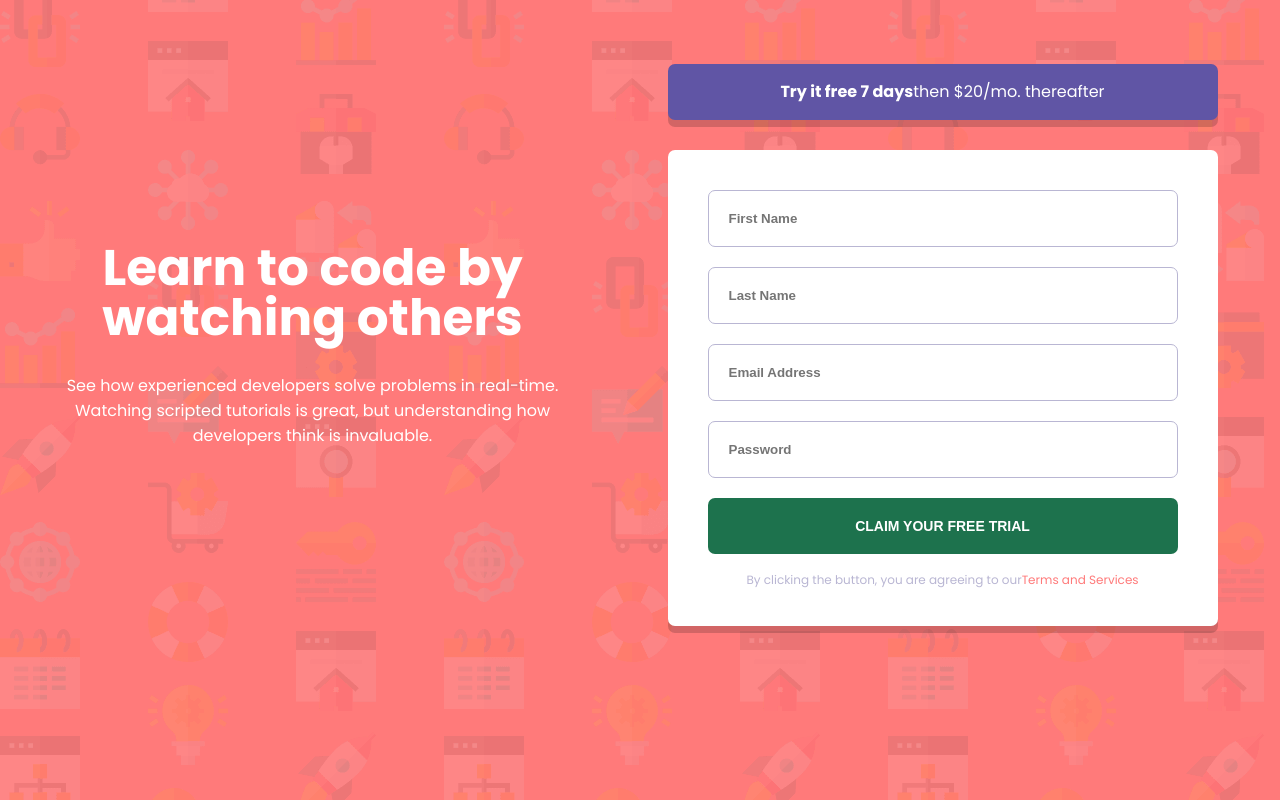
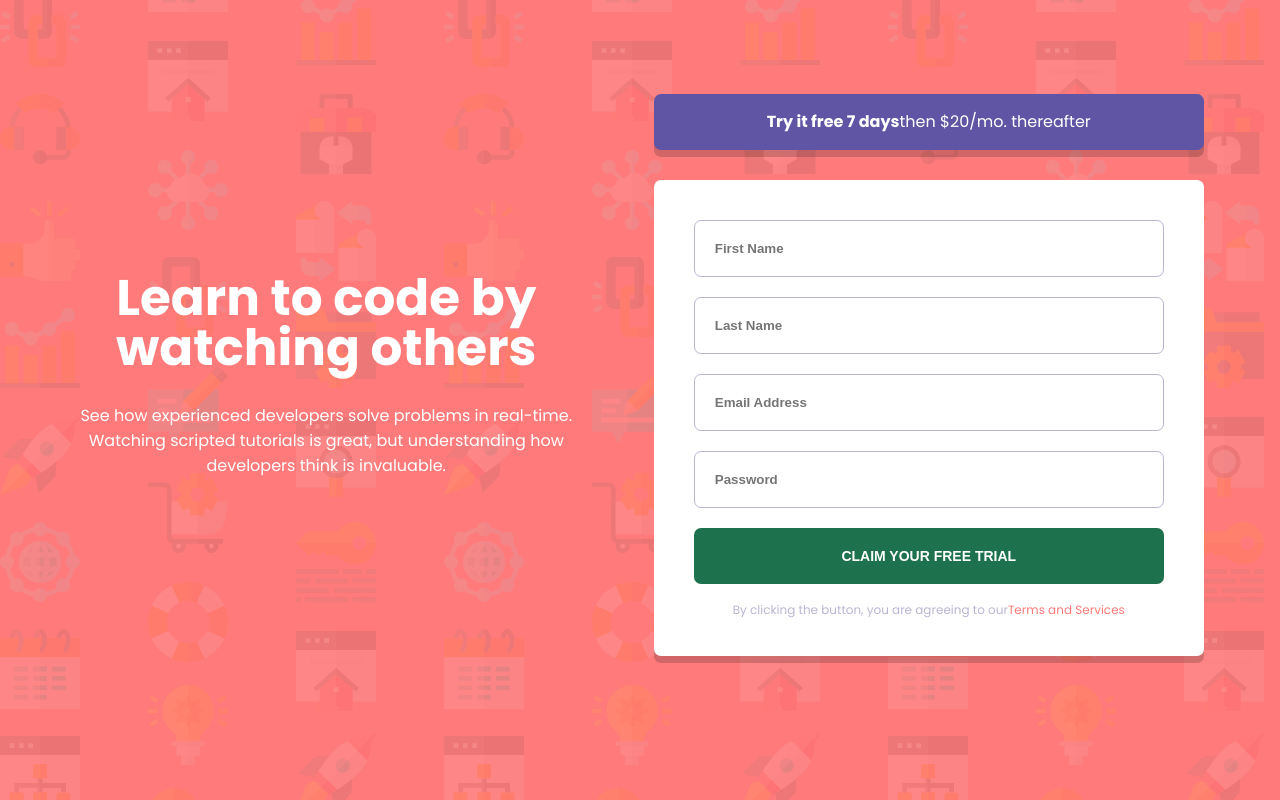
Before and after one commit to Joaovitorsw/intro-component-with-signup-form, a plain HTML site: page index.html in a window 1280 px wide. Drawn offline with Linux system fonts and the light colour scheme.

Commit message:
📦 refactor: body padding adjust

```diff
--- a/style.css
+++ b/style.css
@@ -177,7 +177,7 @@ input[type="email"] {
 
 @media screen and (min-width: 750px) {
   body {
-    padding: 20px;
+    padding: 50px;
     background-image: url(images/bg-intro-desktop.png);
     background-color: var(--primary-color);
   }
@@ -188,7 +188,7 @@ input[type="email"] {
   }
   .text-content {
     justify-content: center;
-    margin-right: 20px;
+    margin-right: 25px;
   }
   .title-text {
     font-size: 50px;
```
